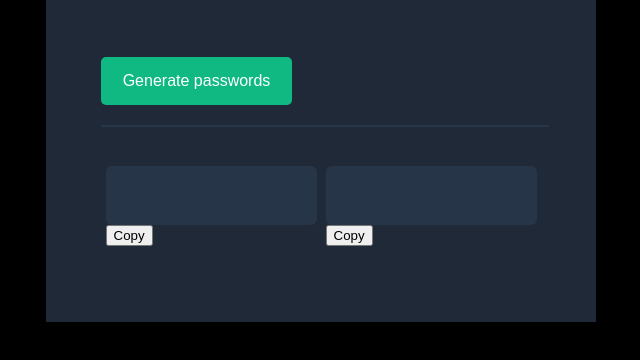
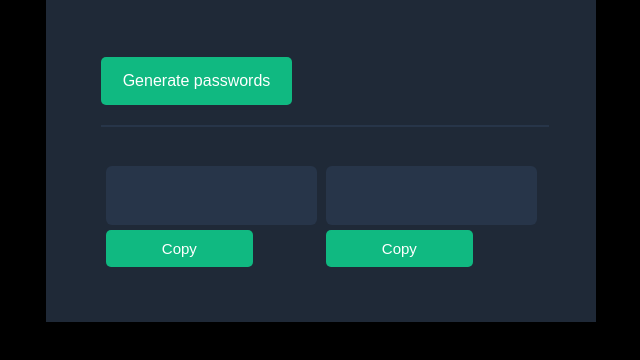
Before and after one commit to TheWindTraveler/password-generator, a plain HTML site: page index.html in a window 1280 px wide. Shown: the part 278-638 px from the top of the page, without its empty margins (319-959 px from the left). Drawn offline with Linux system fonts and the light colour scheme.

Commit message:
add: styles for clipboard button

```diff
--- a/index.css
+++ b/index.css
@@ -78,3 +78,15 @@ body{
     font-size: 15px;
     padding-top: 20px;
 }
+
+.copy-btn{
+    width: 70%;
+    padding: 10px;
+    border-radius: 5px;
+    border: none;
+    background-color: var(--Primary-Color);
+    color: white;
+    font-size: 15px;
+    font-weight: 500;
+    margin: 5px auto;
+}
```
